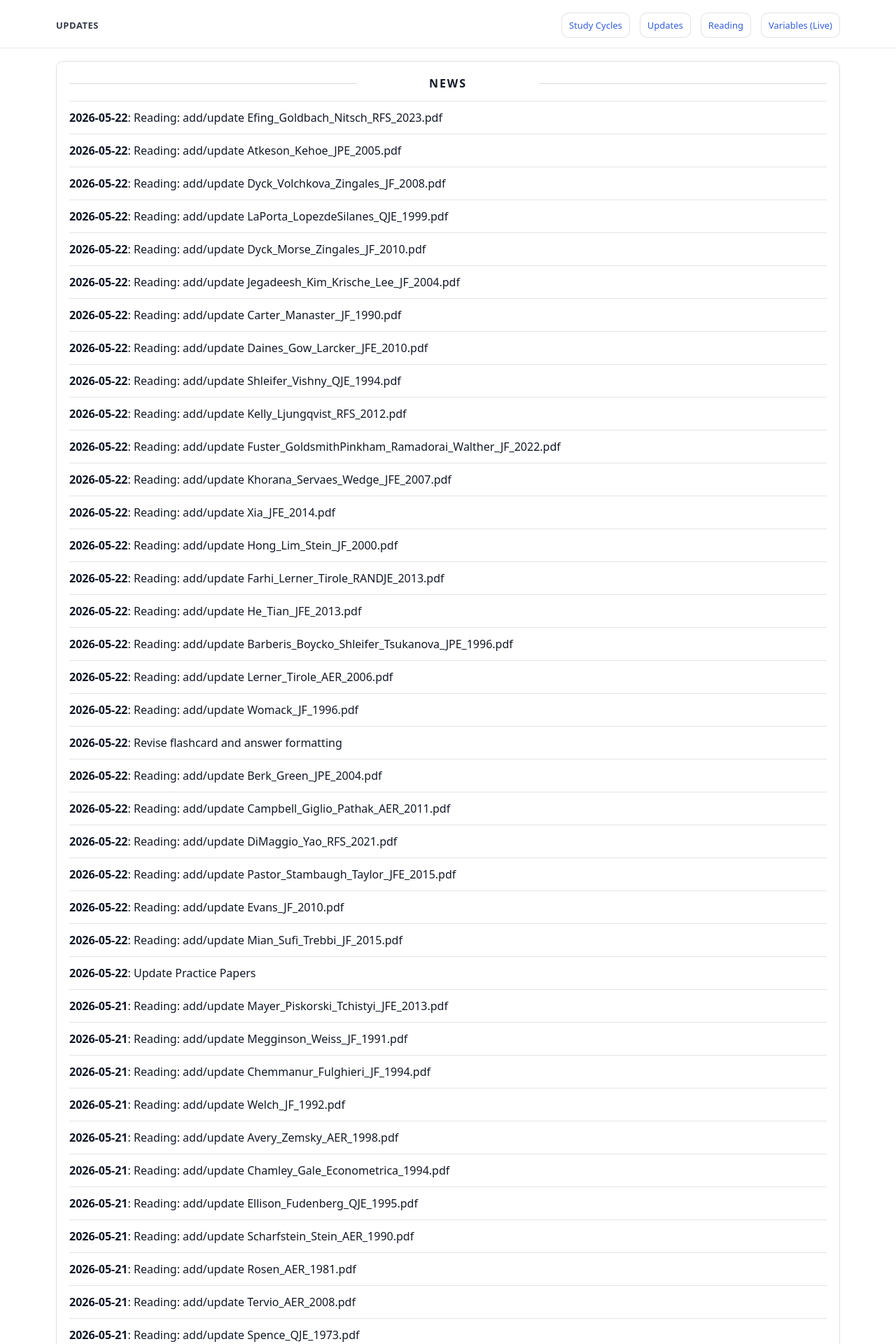
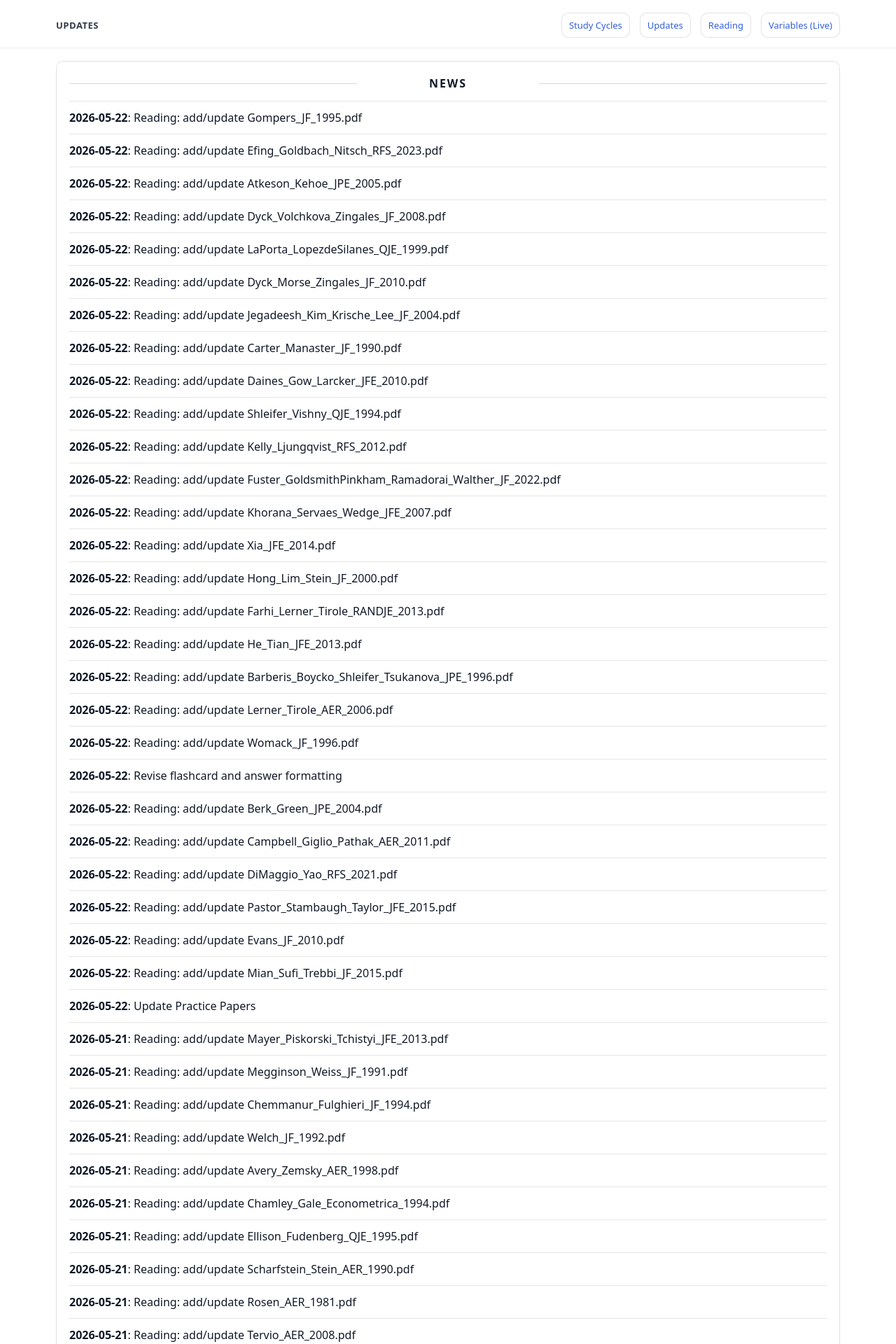
Before and after one commit to yaxinzn/study-archive, a Jekyll site: the page built from updates/index.md, in a window 1280 px wide. Shown: the top 1920 px of the page at 70% size. Built offline with Jekyll 4.4.1, drawn with Linux system fonts in a browser that asks for light colours; some of the changed text lies outside the part shown.

Commit message:
chore: update NEWS feed

```diff
--- a/_data/news.yml
+++ b/_data/news.yml
@@ -1,4 +1,7 @@
 # Auto-generated update history (sorted newest -> oldest). Do not edit manually.
+- ts: "1779447408"
+  date: "2026-05-22"
+  title: "Reading: add/update Gompers_JF_1995.pdf"
 - ts: "1779447287"
   date: "2026-05-22"
   title: "Reading: add/update Efing_Goldbach_Nitsch_RFS_2023.pdf"
```
